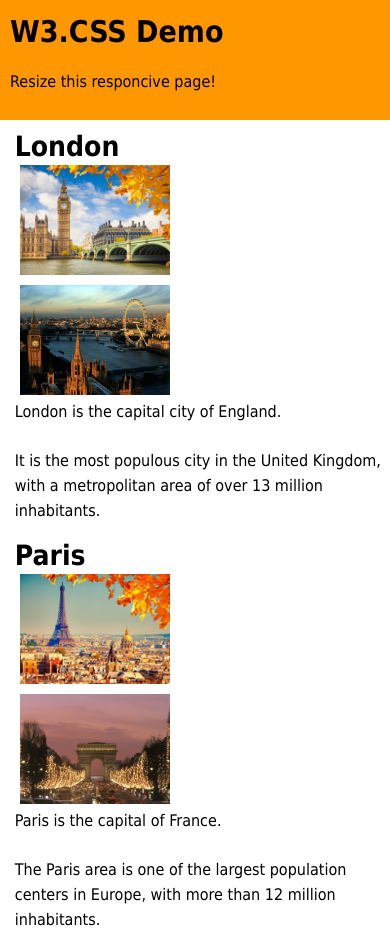
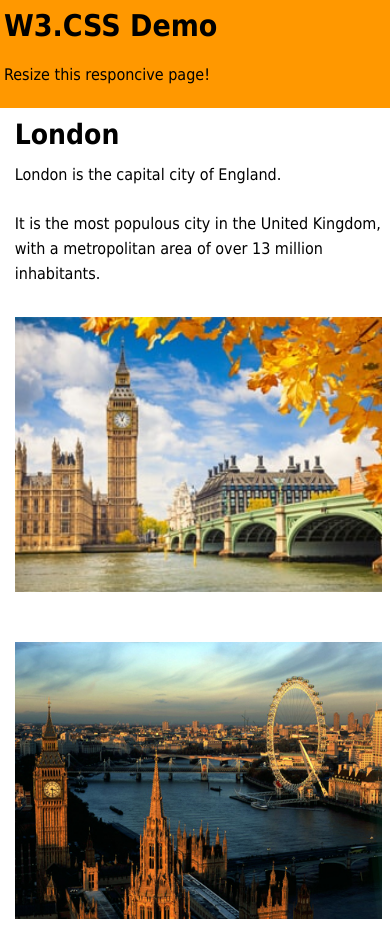
Before and after one commit to juljul1/hw8, a plain HTML site: page 8_1/index.html in a window 390 px wide. Shown: the top 942 px of the page. Drawn offline with Linux system fonts and the light colour scheme.

Commit message:
changed 8_1

```diff
--- a/8_1/index.html
+++ b/8_1/index.html
@@ -12,27 +12,30 @@
 		<div class="wrapp">
 			<div class="content">
 				<h3>London</h3>
-				<img src="img/1.jpg" alt="London1">
-				<img src="img/2.jpg" alt="London2">
+
 				<p>London is the capital city of England.</p><br>
 				<p>It is the most populous city in the United Kingdom, with a metropolitan area of over 13 million inhabitants.
 				</p>
+				<img src="img/1.jpg" alt="London1">
+				<img src="img/2.jpg" alt="London2">
 			</div>
 			<div class="content">
 				<h3>Paris</h3>
-				<img src="img/3_.jpg" alt="Paris">
-				<img src="img/4.jpg" alt="Paris">
+
 				<p>Paris is the capital of France.</p><br>
 				<p>The Paris area is one of the largest population centers in Europe, with more than 12 million inhabitants.
 				</p>
+				<img src="img/3_.jpg" alt="Paris">
+				<img src="img/4.jpg" alt="Paris">
 			</div>
 			<div class="content">
 				<h3>Tokyo</h3>
-				<img src="img/5.jpg" alt="Tokyo">
-				<img src="img/6.jpg" alt="Tokyo">
+
 				<p>Tokyo is the capital of Japan.</p><br>
 				<p>It is the center of the Greater Tokyo Area, and the most populous metropolitan area in the world.
 				</p>
+				<img src="img/5.jpg" alt="Tokyo">
+				<img src="img/6.jpg" alt="Tokyo">
 			</div>
 		</div>
 	</body>
--- a/8_1/style.css
+++ b/8_1/style.css
@@ -13,6 +13,7 @@ body{
 h3{
 	font-size: 28px;
 	padding-top: 10px;
+	margin-bottom: 15px;
 	}
 
 h1{
@@ -22,8 +23,9 @@ h1{
 
 header{
 	height: 100px;
+	width: 98%;
 	background-color: #FF9800;
-	padding: 10px;
+	padding: 1%;
 	text-align: left;
 	}
 
@@ -47,41 +49,33 @@ img{
 	}
 
 @media screen and (max-width: 960px) {
-  img {
+
+img {
    display: block;
-   padding: 5px;
-   width: 150px;
-  } }
+   width: 100%;
+   height: auto;
+   margin: auto;
+ }
 
-@media screen and (max-width: 960px) {
 h1{
 	font-size: 30px;
 	padding-top: 10px;
-	} }
-@media screen and (max-width: 960px) {
+	}
+
 div.content{
 	float: left;
-	padding-left: 20px;
-	width: 400px;
-	} }
-@media screen and (max-width: 960px) {
+	margin: auto;
+	text-align: left;
+	width: 99%;
+	}
+
 div.wrapp{
-	width: 100%;
+	width: 99%;
 	margin: 0 auto;
 	text-align: left;
-	} }
-@media screen and (max-width: 860px) {
-div.content{
-	float: left;
-	padding: 5px;
-	width: 100%;
-	} }
-/*@media screen and (max-width: 860px) {
-  img {
-   display: block;
-   padding: 5px;
-   width: 150px;
-  } }*/
+	}
+
+}
  @media screen and (max-width: 860px) {
 div.wrapp{
 	width: 95%;
```
